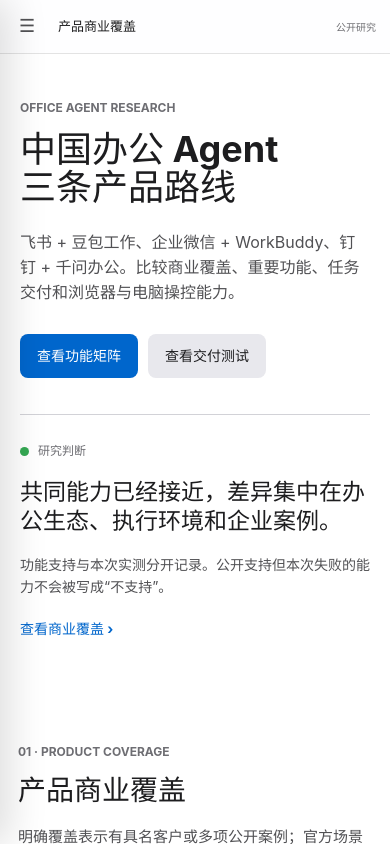
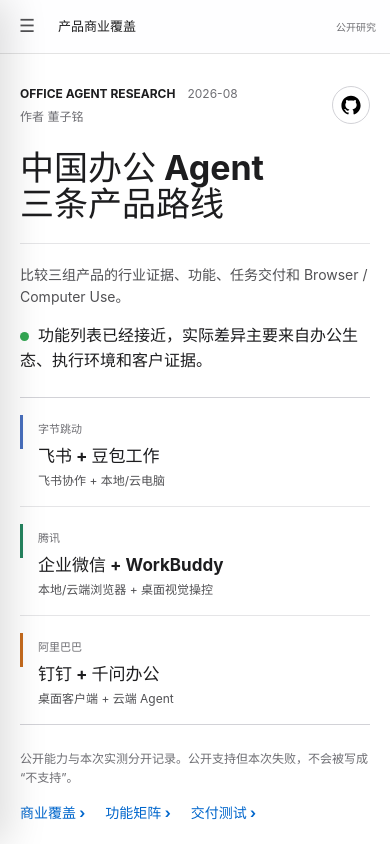
Before and after one commit to Wishyouerehere9610/agent-platform-report, a website: page index.html in a window 390 px wide. Drawn offline with Linux system fonts and the light colour scheme.

Commit message:
Redesign report masthead and correct source claims

```diff
--- a/index.html
+++ b/index.html
@@ -51,21 +51,26 @@
 
   <main class="app-main" id="main">
     <section class="hero" id="overview" aria-labelledby="page-title">
-      <div class="hero-copy">
-        <p class="eyebrow">OFFICE AGENT RESEARCH</p>
-        <h1 id="page-title">中国办公 Agent<br>三条产品路线</h1>
-        <p class="lede">飞书 + 豆包工作、企业微信 + WorkBuddy、钉钉 + 千问办公。比较商业覆盖、重要功能、任务交付和浏览器与电脑操控能力。</p>
-        <div class="hero-actions">
-          <a class="button primary" href="#feature-matrix">查看功能矩阵</a>
-          <a class="button secondary" href="#task-test">查看交付测试</a>
+      <div class="hero-meta">
+        <div><strong>OFFICE AGENT RESEARCH</strong><span>2026-08</span><span>作者 董子铭</span></div>
+        <a class="github-icon-link" href="https://github.com/Wishyouerehere9610/agent-platform-report" target="_blank" rel="noreferrer" title="在 GitHub 查看项目" aria-label="在 GitHub 查看项目"><img src="assets/icons/github.svg" alt=""></a>
+      </div>
+      <div class="hero-heading">
+        <div class="hero-copy"><h1 id="page-title">中国办公 Agent<br>三条产品路线</h1></div>
+        <div class="hero-summary">
+          <p>比较三组产品的行业证据、功能、任务交付和 Browser / Computer Use。</p>
+          <strong><i class="signal signal-verified"></i>功能列表已经接近，实际差异主要来自办公生态、执行环境和客户证据。</strong>
         </div>
       </div>
-      <aside class="hero-verdict">
-        <div class="verdict-topline"><i class="signal signal-verified"></i>研究判断</div>
-        <h2>共同能力已经接近，差异集中在办公生态、执行环境和企业案例。</h2>
-        <p>功能支持与本次实测分开记录。公开支持但本次失败的能力不会被写成“不支持”。</p>
-        <a class="text-link" href="#commercial-coverage">查看商业覆盖</a>
-      </aside>
+      <div class="hero-route-rail" aria-label="三条产品路线">
+        <article class="hero-route theme-doubao"><span>字节跳动</span><h2>飞书 + 豆包工作</h2><p>飞书协作 + 本地/云电脑</p></article>
+        <article class="hero-route theme-workbuddy"><span>腾讯</span><h2>企业微信 + WorkBuddy</h2><p>本地/云端浏览器 + 桌面视觉操控</p></article>
+        <article class="hero-route theme-qwen"><span>阿里巴巴</span><h2>钉钉 + 千问办公</h2><p>桌面客户端 + 云端 Agent</p></article>
+      </div>
+      <div class="hero-footnote">
+        <p>公开能力与本次实测分开记录。公开支持但本次失败，不会被写成“不支持”。</p>
+        <nav aria-label="首页快速导航"><a class="text-link" href="#commercial-coverage">商业覆盖</a><a class="text-link" href="#feature-matrix">功能矩阵</a><a class="text-link" href="#task-test">交付测试</a></nav>
+      </div>
     </section>
 
     <section class="band band-white" id="commercial-coverage" aria-labelledby="coverage-title">
@@ -173,7 +178,7 @@
       </div>
     </section>
 
-    <footer class="footer"><p>开源行业研究，更新于 2026-08-26。产品能力和客户信息会变化，引用前请复核原始来源。</p></footer>
+    <footer class="footer"><p>作者：董子铭。更新于 2026-08-26。产品能力和客户信息会变化，引用前请复核原始来源。</p></footer>
   </main>
 
   <noscript><p class="noscript">此页面需要 JavaScript 才能显示研究结果。</p></noscript>
--- a/office-agent-report/data/cases.json
+++ b/office-agent-report/data/cases.json
@@ -58,7 +58,7 @@
   "opportunities": [
     {"name":"遗留系统 GUI 自动化服务","value":"在无 API 的 ERP、CRM、财务与行业客户端上，以 Computer Use 快速做 FDE 试点。","whyNow":"三家都在补浏览器/桌面操控，但可靠性与权限边界仍是空白。","buyer":"CIO、共享服务中心、业务运营","risk":"界面变动、权限、不可逆操作"},
     {"name":"跨生态连接器与编排层","value":"把飞书、企业微信、钉钉与行业系统连接，降低单一生态锁定。","whyNow":"企业选型高度依赖现有 IM，跨生态迁移成本正在上升。","buyer":"集团 IT、数字化部门","risk":"平台接口与商业合作限制"},
-    {"name":"Agent 可观测与评测平台","value":"记录步骤、证据、重试、人工接管、时间、Credits 与交付质量。","whyNow":"产品普遍展示“做完”，企业真正缺少的是稳定性和可追责证据。","buyer":"AI CoE、内审、平台工程","risk":"需适配多产品日志格式"},
+    {"name":"Agent 可观测与评测平台","value":"记录步骤、证据、重试、人工接管、时间、Credits 与交付质量。","whyNow":"产品常展示最终结果，企业还需要稳定性数据和可追责证据。","buyer":"AI CoE、内审、平台工程","risk":"需适配多产品日志格式"},
     {"name":"高风险操作审批中台","value":"在发送、删除、付款、审批、权限变更前统一做人审与策略控制。","whyNow":"电脑操控把对话模型升级为可以代表企业执行操作的系统。","buyer":"信息安全、法务、业务风控","risk":"流程摩擦与责任划分"},
     {"name":"行业 Skill 与 FDE 交付包","value":"将行业知识、数据连接、验收标准和 SOP 封装为可复制交付包。","whyNow":"三家都有 Skill/专家体系，但真实行业深度差异大。","buyer":"行业事业部、咨询公司、软件厂商","risk":"需要持续维护与领域责任"},
     {"name":"技能与记忆可迁移层","value":"导出提示、Skill、数据映射、评测集和操作日志，支持换平台。","whyNow":"社区已开始讨论数据、流程和技能的平台锁定。","buyer":"大型企业架构与采购","risk":"各平台格式不统一"},
--- a/office-agent-report/data/evidence.json
+++ b/office-agent-report/data/evidence.json
@@ -227,7 +227,7 @@
       "product": "qwen",
       "type": "OFF",
       "title": "千问办公 Computer Use 文档",
-      "url": "https://help.aliyun.com/zh/qwenwork/computer-use",
+      "url": "https://help.aliyun.com/zh/qwenwork/qw-computer-use",
       "observedAt": "2026-08-25",
       "version": "网页资料",
       "summary": "官方描述屏幕感知、点击/拖拽/键入、后台执行、跨应用流程、前后截图校验、每次询问/自动执行/禁用三种策略，并披露验证码、速度和复杂界面精度限制。",
--- a/styles.css
+++ b/styles.css
@@ -379,15 +379,67 @@
 
 .hero {
   display: grid;
-  grid-template-columns: minmax(0, 1.1fr) minmax(280px, 0.8fr);
-  gap: 48px;
+  gap: 32px;
+  padding: 40px clamp(28px, 4vw, 60px) 34px;
+  background: var(--surface);
+}
+
+.hero-meta,
+.hero-meta > div,
+.hero-footnote,
+.hero-footnote nav {
+  display: flex;
   align-items: center;
-  padding: 72px clamp(28px, 4vw, 60px) 64px;
-  background: var(--surface);
-}
-
-.hero-copy {
-  max-width: 730px;
+}
+
+.hero-meta {
+  justify-content: space-between;
+  gap: 24px;
+}
+
+.hero-meta > div {
+  flex-wrap: wrap;
+  gap: 8px 18px;
+  color: var(--muted);
+  font-size: 12px;
+}
+
+.hero-meta strong {
+  color: var(--ink);
+  font-size: 12px;
+  font-weight: 750;
+}
+
+.github-icon-link {
+  display: grid;
+  width: 38px;
+  height: 38px;
+  flex: 0 0 38px;
+  place-items: center;
+  border: 1px solid var(--line);
+  border-radius: 50%;
+  color: var(--ink);
+  transition: background-color 140ms ease, transform 110ms ease;
+}
+
+.github-icon-link:hover {
+  background: #eeeef1;
+}
+
+.github-icon-link:active {
+  transform: scale(0.94);
+}
+
+.github-icon-link img {
+  width: 20px;
+  height: 20px;
+}
+
+.hero-heading {
+  display: grid;
+  grid-template-columns: minmax(420px, 1.18fr) minmax(300px, 0.82fr);
+  gap: 56px;
+  align-items: end;
 }
 
 .eyebrow {
@@ -400,91 +452,112 @@
 }
 
 .hero h1 {
-  max-width: 760px;
-  margin: 0;
-  font-size: 48px;
+  max-width: 680px;
+  margin: 0;
+  font-size: 46px;
   font-weight: 680;
   line-height: 1.04;
   letter-spacing: 0;
 }
 
-.lede {
-  max-width: 680px;
-  margin: 24px 0 30px;
-  color: var(--secondary);
+.hero-summary {
+  padding-left: 28px;
+  border-left: 1px solid var(--line);
+}
+
+.hero-summary p,
+.hero-summary strong {
+  display: block;
+  margin: 0;
+  color: var(--secondary);
+  font-size: 14px;
+  line-height: 1.55;
+}
+
+.hero-summary strong {
+  margin-top: 16px;
+  color: var(--ink);
+  font-size: 16px;
+  font-weight: 650;
+}
+
+.hero-summary .signal {
+  margin-right: 9px;
+}
+
+.hero-route-rail {
+  display: grid;
+  grid-template-columns: repeat(3, minmax(0, 1fr));
+  border-top: 1px solid var(--line);
+  border-bottom: 1px solid var(--line);
+}
+
+.hero-route {
+  position: relative;
+  min-width: 0;
+  padding: 20px 22px 19px;
+}
+
+.hero-route + .hero-route {
+  border-left: 1px solid var(--soft-line);
+}
+
+.hero-route::before {
+  position: absolute;
+  top: -1px;
+  left: 22px;
+  width: 44px;
+  height: 3px;
+  background: var(--route-color);
+  content: "";
+}
+
+.hero-route.theme-doubao {
+  --route-color: #486fbe;
+}
+
+.hero-route.theme-workbuddy {
+  --route-color: #25845f;
+}
+
+.hero-route.theme-qwen {
+  --route-color: #c66b1e;
+}
+
+.hero-route span {
+  color: var(--muted);
+  font-size: 11px;
+}
+
+.hero-route h2 {
+  margin: 5px 0 4px;
   font-size: 17px;
-  line-height: 1.55;
-}
-
-.hero-actions {
-  display: flex;
-  flex-wrap: wrap;
-  gap: 10px;
-}
-
-.button {
-  display: inline-flex;
-  min-height: 44px;
-  align-items: center;
-  justify-content: center;
-  padding: 10px 17px;
-  border: 0;
-  border-radius: var(--radius);
-  font-size: 14px;
-  font-weight: 650;
-  transition: transform 110ms ease, background-color 140ms ease;
-}
-
-.button:active {
-  transform: scale(0.97);
-}
-
-.primary {
-  background: var(--blue);
-  color: #ffffff;
-}
-
-.primary:hover {
-  background: var(--blue-dark);
-}
-
-.secondary {
-  background: #e8e8ed;
-  color: var(--ink);
-}
-
-.secondary:hover {
-  background: #dedee3;
-}
-
-.hero-verdict {
-  max-width: 470px;
-  justify-self: end;
-  padding: 30px 0 30px 30px;
-  border-left: 1px solid var(--line);
-}
-
-.verdict-topline {
-  display: flex;
-  align-items: center;
-  gap: 9px;
-  margin-bottom: 17px;
+  font-weight: 680;
+  line-height: 1.25;
+}
+
+.hero-route p {
+  margin: 0;
+  color: var(--secondary);
+  font-size: 12px;
+}
+
+.hero-footnote {
+  justify-content: space-between;
+  gap: 28px;
+}
+
+.hero-footnote > p {
+  max-width: 720px;
+  margin: 0;
   color: var(--muted);
   font-size: 12px;
-  font-weight: 700;
-}
-
-.hero-verdict h2 {
-  margin: 0;
-  font-size: 23px;
-  font-weight: 680;
-  line-height: 1.26;
-}
-
-.hero-verdict p {
-  margin: 18px 0;
-  color: var(--secondary);
-  font-size: 14px;
+}
+
+.hero-footnote nav {
+  flex-wrap: wrap;
+  justify-content: flex-end;
+  gap: 8px 20px;
 }
 
 .text-link {
@@ -1728,13 +1801,13 @@
 }
 
 @media (max-width: 1120px) {
-  .hero {
-    grid-template-columns: minmax(0, 1fr) 300px;
+  .hero-heading {
+    grid-template-columns: minmax(360px, 1fr) minmax(280px, 0.8fr);
     gap: 36px;
   }
 
   .hero h1 {
-    font-size: 44px;
+    font-size: 42px;
   }
 
   .product-row {
@@ -1860,21 +1933,33 @@
   }
 
   .hero {
-    min-height: auto;
-    grid-template-columns: 1fr;
-    padding: 52px 28px;
+    gap: 28px;
+    padding: 36px 28px 32px;
   }
 
   .hero h1 {
     font-size: 38px;
   }
 
-  .hero-verdict {
-    max-width: none;
-    justify-self: stretch;
-    padding: 26px 0 0;
-    border-top: 1px solid var(--line);
+  .hero-heading {
+    grid-template-columns: 1fr;
+    gap: 22px;
+  }
+
+  .hero-summary {
+    padding: 20px 0 0;
+    border-top: 1px solid var(--soft-line);
     border-left: 0;
+  }
+
+  .hero-footnote {
+    align-items: flex-start;
+    flex-direction: column;
+    gap: 14px;
+  }
+
+  .hero-footnote nav {
+    justify-content: flex-start;
   }
 
   .container {
@@ -1932,15 +2017,36 @@
 
 @media (max-width: 560px) {
   .hero {
-    padding: 44px 20px;
+    gap: 24px;
+    padding: 30px 20px 28px;
   }
 
   .hero h1 {
-    font-size: 36px;
-  }
-
-  .lede {
-    font-size: 16px;
+    font-size: 34px;
+  }
+
+  .hero-meta > div {
+    gap: 4px 12px;
+  }
+
+  .hero-route-rail {
+    grid-template-columns: 1fr;
+  }
+
+  .hero-route {
+    padding: 17px 0 16px 18px;
+  }
+
+  .hero-route + .hero-route {
+    border-top: 1px solid var(--soft-line);
+    border-left: 0;
+  }
+
+  .hero-route::before {
+    top: 17px;
+    left: 0;
+    width: 3px;
+    height: 34px;
   }
 
   .band {
```
Also changed, not shown: SOURCE_MANIFEST.csv (+4 -4 lines), office-agent-report/data/insights.json (+12 -12 lines), outputs/workbuddy/00-run-log.md (+19 -17 lines), outputs/workbuddy/05-communication-check.md (+14 -12 lines), report-data.js (+20 -20 lines), tests/report-data.test.mjs (+24 -0 lines), tests/site-contract.test.mjs (+10 -3 lines), assets/icons/github.svg (added).
